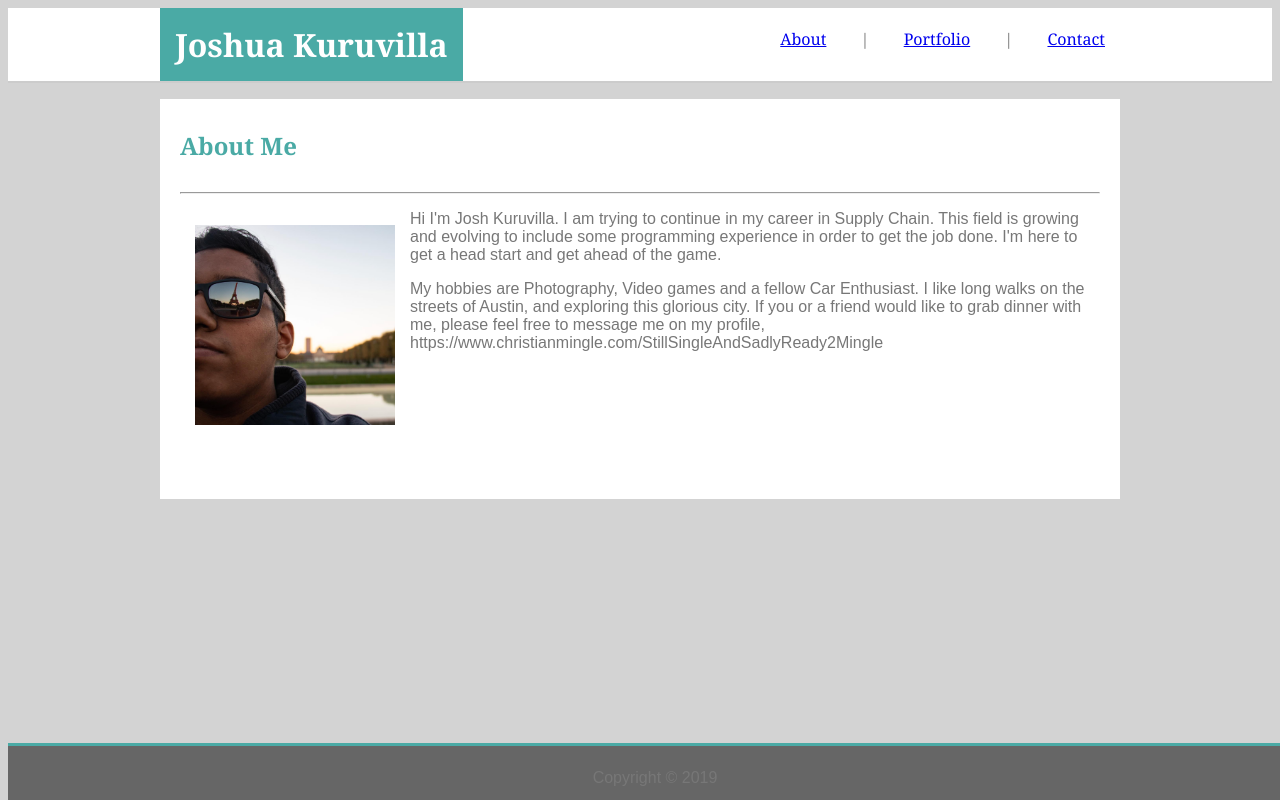
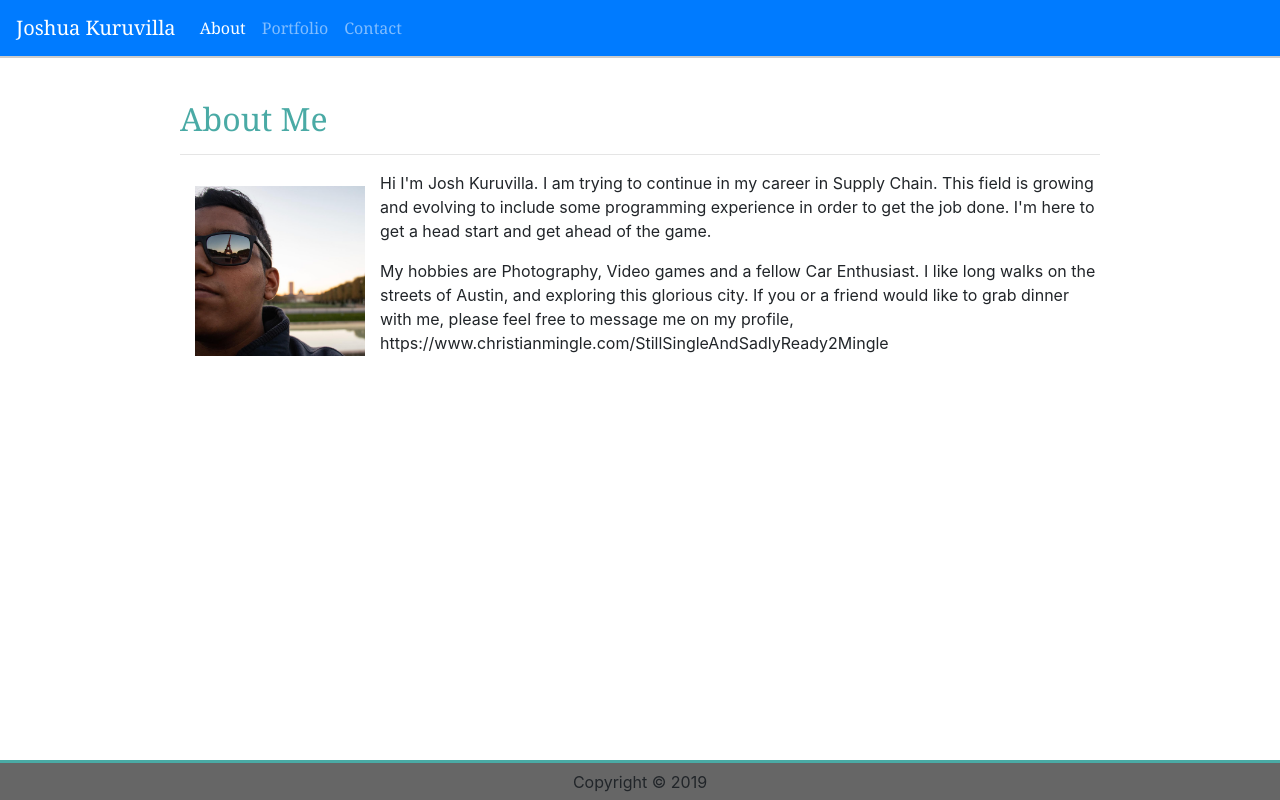
Before and after one commit to joshkuruvilla512/Homework2, a plain HTML site: page index.html in a window 1280 px wide. Drawn offline with nearby package versions, Linux system fonts and the light colour scheme.

Commit message:
I CAN'T BELIEVE I FORGOT THE CDN. I WASTED SO MUCH TIME TRYING TO FIGURE OUT WHY IT WASN'T WORKING.

```diff
--- a/index.html
+++ b/index.html
@@ -7,44 +7,35 @@
     <meta http-equiv="X-UA-Compatible" content="ie=edge">
     <title>Joshua Kuruvilla</title>
     <link rel="stylesheet" type="text/css" href="assets/css/style.css">
-  <!-- Meta Viewpoint for Phones -->
+    <link rel="stylesheet" href="https://stackpath.bootstrapcdn.com/bootstrap/4.4.1/css/bootstrap.min.css" integrity="sha384-Vkoo8x4CGsO3+Hhxv8T/Q5PaXtkKtu6ug5TOeNV6gBiFeWPGFN9MuhOf23Q9Ifjh" crossorigin="anonymous">
+    <script src="https://stackpath.bootstrapcdn.com/bootstrap/4.4.1/js/bootstrap.min.js" integrity="sha384-wfSDF2E50Y2D1uUdj0O3uMBJnjuUD4Ih7YwaYd1iqfktj0Uod8GCExl3Og8ifwB6" crossorigin="anonymous"></script>
+    <!-- Meta Viewpoint for Phones -->
   <meta name="viewport" content="width=device-width, initial-scale=0.86, maximum-scale=3.0, minimum-scale=0.86">
 
 </head>
 
 <body>
     <header>
+        <nav class="navbar navbar-expand-lg navbar-dark bg-primary">
+            <a class="navbar-brand" href="index.html">Joshua Kuruvilla</a>
+            <button class="navbar-toggler" type="button" data-toggle="collapse" data-target="#navbarColor01" aria-controls="navbarColor01" aria-expanded="false" aria-label="Toggle navigation">
+              <span class="navbar-toggler-icon"></span>
+            </button>
 
-
-        <div class="in-header">
-                <h1>Joshua Kuruvilla</h1>
-            <nav>
-
-                      <span class="navLink">
-                          <a href="index.html">About</a>
-                    </span>
-
-                    <span class="navLink">
-                            |
-                      </span>
-
-                    <span class="navLink">
-                        <a href="Portfolio.html">Portfolio</a>
-                    </span>
-
-                    <span class="navLink">
-                            |
-                      </span>
-
-                    <span class="navLink">
-                        <a href="contact.html">Contact</a>
-                    </span>
-
-
-
-                </ul>
-            </nav>
-        </div>
+            <div class="collapse navbar-collapse" id="navbarColor01">
+              <ul class="navbar-nav mr-auto">
+                <li class="nav-item active">
+                  <a class="nav-link" href="index.html">About<span class="sr-only">(current)</span></a>
+                </li>
+                <li class="nav-item">
+                  <a class="nav-link" href="portfolio.html">Portfolio</a>
+                </li>
+                <li class="nav-item">
+                  <a class="nav-link" href="contact.html">Contact</a>
+                </li>
+              </ul>
+            </div>
+          </nav>
     </header>
     <br>
 
--- a/styleBootstrap.css
+++ b/styleBootstrap.css
@@ -1,25 +1,236 @@
-.navbar-brand {
-        display: inline-block;
-        padding-top: 0px;
-        padding-bottom: 0px;
-        margin-right: 1rem;
-        font-size: 1.09375rem;
-        line-height: inherit;
-        white-space: nowrap;
+@import url('https://fonts.googleapis.com/css?family=Work+Sans:300,600');
+
+:root {
+  --background: rgba(0, 214, 170, .85);
 }
 
-/* .navbar {
-        position: relative;
-        display: -webkit-box;
-        display: -ms-flexbox;
-        display: flex;
-        -ms-flex-wrap: wrap;
-            flex-wrap: wrap;
-        -webkit-box-align: center;
-            -ms-flex-align: center;
-                align-items: center;
-        -webkit-box-pack: justify;
-            -ms-flex-pack: justify;
-                justify-content: space-between;
-        padding: 1.5rem 1rem;
+*, *::before, *::after {
+  box-sizing: border-box;
+}
+
+body {
+	margin: 0;
+	background: #222;
+	font-family: 'Work Sans', sans-serif;
+	font-weight: 400;
+}
+
+#portfolioContainer {
+  height: 200vh;
+  background-image: url(//unsplash.it/1000/1000);
+  background-color: #333;
+  background-blend-mode: multiply;
+  background-size: cover;
+  display: grid;
+  place-items: center;
+}
+
+/* navigation styles start here */
+
+header {
+  background: var(--background);
+  text-align: center;
+  position: fixed;
+  z-index: 999;
+  width: 100%;
+}
+
+/* changed this from the tutorial video to
+   allow it to gain focus, making it tabbable */
+.nav-toggle {
+  position: absolute !important;
+  top: -9999px !important;
+  left: -9999px !important;
+}
+
+.nav-toggle:focus ~ .nav-toggle-label {
+  outline: 3px solid rgba(lightblue, .75);
+}
+
+.nav-toggle-label {
+  position: absolute;
+  top: 0;
+  left: 0;
+  margin-left: 1em;
+  height: 100%;
+  display: flex;
+  align-items: center;
+}
+
+.nav-toggle-label span,
+.nav-toggle-label span::before,
+.nav-toggle-label span::after {
+  display: block;
+  background: white;
+  height: 2px;
+  width: 2em;
+  border-radius: 2px;
+  position: relative;
+}
+
+.nav-toggle-label span::before,
+.nav-toggle-label span::after {
+  content: '';
+  position: absolute;
+}
+
+.nav-toggle-label span::before {
+  bottom: 7px;
+}
+
+.nav-toggle-label span::after {
+  top: 7px;
+}
+
+nav {
+  position: absolute;
+  text-align: left;
+  top: 100%;
+  left: 0;
+  background: var(--background);
+  width: 100%;
+  transform: scale(1, 0);
+  transform-origin: top;
+  transition: transform 400ms ease-in-out;
+}
+
+nav ul {
+  margin: 0;
+  padding: 0;
+  list-style: none;
+}
+
+nav li {
+  margin-bottom: 1em;
+  margin-left: 1em;
+}
+
+nav a {
+  color: white;
+  text-decoration: none;
+  font-size: 1.2rem;
+  text-transform: uppercase;
+  opacity: 0;
+  transition: opacity 150ms ease-in-out;
+}
+
+nav a:hover {
+  color: #000;
+}
+
+.nav-toggle:checked ~ nav {
+  transform: scale(1,1);
+}
+
+.nav-toggle:checked ~ nav a {
+  opacity: 1;
+  transition: opacity 250ms ease-in-out 250ms;
+}
+
+@media screen and (min-width: 800px) {
+  .nav-toggle-label {
+    display: none;
+  }
+
+  header {
+    display: grid;
+    grid-template-columns: 1fr auto minmax(600px, 3fr) 1fr;
+  }
+
+  .logo {
+    grid-column: 2 / 3;
+  }
+
+  nav {
+    // all: unset; /* this causes issues with Edge, since it's unsupported */
+
+    /* the following lines are not from my video, but add Edge support */
+    position: relative;
+    text-align: left;
+    transition: none;
+    transform: scale(1,1);
+    background: none;
+    top: initial;
+    left: initial;
+    /* end Edge support stuff */
+
+    grid-column: 3 / 4;
+    display: flex;
+    justify-content: flex-end;
+    align-items: center;
+  }
+
+  nav ul {
+    display: flex;
+  }
+
+  nav li {
+    margin-left: 3em;
+    margin-bottom: 0;
+  }
+
+  nav a {
+    opacity: 1;
+    position: relative;
+  }
+
+  nav a::before {
+    content: '';
+    display: block;
+    height: 5px;
+    background: black;
+    position: absolute;
+    top: -.75em;
+    left: 0;
+    right: 0;
+    transform: scale(0, 1);
+    transition: transform ease-in-out 250ms;
+  }
+
+  nav a:hover::before {
+    transform: scale(1,1);
+  }
+}
+
+.box {
+    background-color: #eee;
+    width: 275px;
+    height: 200px;
+    margin: 10px 10px 10px 10px;
+    position: relative;
+}
+/* .one {
+    background-image: url("C:/Users/joshuakuruvilla/Homework/Homework2/assets/images/Raphael.png");
+}
+
+.two {
+    background-image: url("../images/Donatello.png");
+}
+
+.three {
+    background-image: url("../images/Leonardo.png");
+}
+
+.four {
+    background-image: url("../images/Michaelangelo.png");
+}
+
+.five {
+    background-image: url("../images/TMNT!.png");
 } */
+
+#portfolio {
+    display: flex;
+    flex-wrap: wrap;
+}
+
+.boxText {
+    font-family: Georgia, 'Times New Roman', Times, serif;
+    color: #fff;
+    padding: 15px;
+    background-color: #4aaaa5;
+    position: absolute;
+    bottom: 7px;
+    width: 245px;
+    text-align: center;
+}
```
Also changed, not shown: Portfolio.html (+21 -30 lines), PortfolioBootstrap.html (+24 -3 lines), contact.html (+13 -14 lines).
